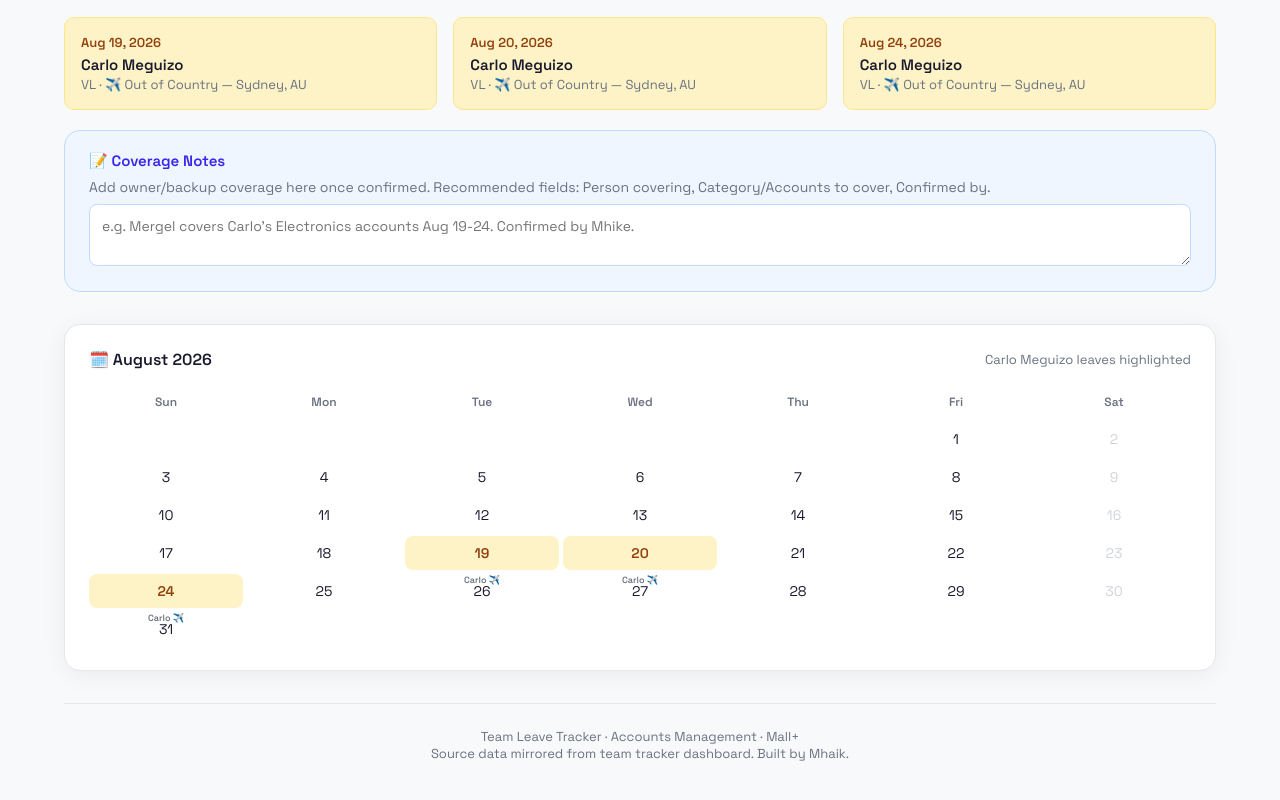
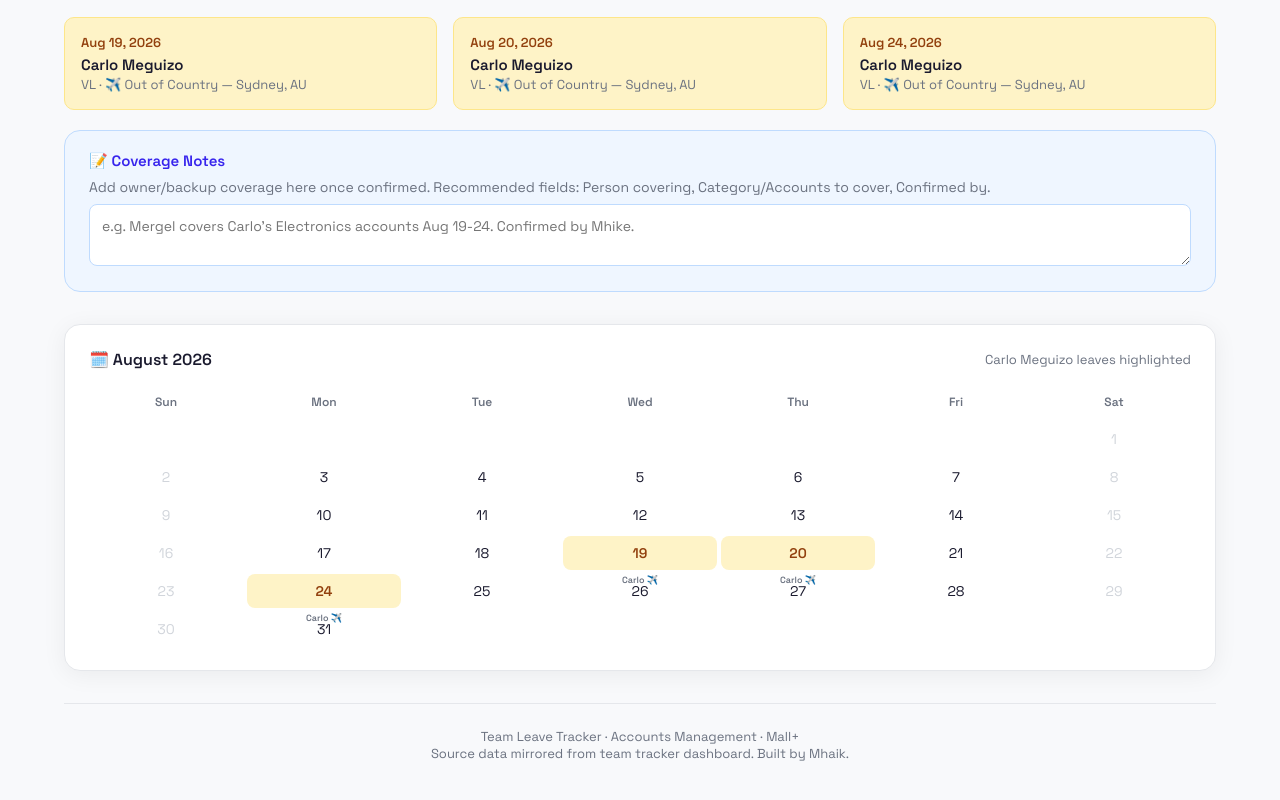
Before and after one commit to AiyeLBot/mallplus-leave-tracker, a plain HTML site: page index.html in a window 1280 px wide. Shown: the part 2316-3116 px from the top of the page. Drawn offline with Linux system fonts and the light colour scheme.

Commit message:
Fix: August 2026 calendar alignment (Aug 1 is Saturday)

```diff
--- a/index.html
+++ b/index.html
@@ -899,41 +899,42 @@
             <div class="calendar-day empty"></div>
             <div class="calendar-day empty"></div>
             <div class="calendar-day empty"></div>
-            <div class="calendar-day">1</div>
+            <div class="calendar-day empty"></div>
+            <div class="calendar-day weekend">1</div>
+
             <div class="calendar-day weekend">2</div>
-
             <div class="calendar-day">3</div>
             <div class="calendar-day">4</div>
             <div class="calendar-day">5</div>
             <div class="calendar-day">6</div>
             <div class="calendar-day">7</div>
-            <div class="calendar-day">8</div>
+            <div class="calendar-day weekend">8</div>
+
             <div class="calendar-day weekend">9</div>
-
             <div class="calendar-day">10</div>
             <div class="calendar-day">11</div>
             <div class="calendar-day">12</div>
             <div class="calendar-day">13</div>
             <div class="calendar-day">14</div>
-            <div class="calendar-day">15</div>
+            <div class="calendar-day weekend">15</div>
+
             <div class="calendar-day weekend">16</div>
-
             <div class="calendar-day">17</div>
             <div class="calendar-day">18</div>
             <div class="calendar-day leave" data-name="Carlo ✈️">19</div>
             <div class="calendar-day leave" data-name="Carlo ✈️">20</div>
             <div class="calendar-day">21</div>
-            <div class="calendar-day">22</div>
+            <div class="calendar-day weekend">22</div>
+
             <div class="calendar-day weekend">23</div>
-
             <div class="calendar-day leave" data-name="Carlo ✈️">24</div>
             <div class="calendar-day">25</div>
             <div class="calendar-day">26</div>
             <div class="calendar-day">27</div>
             <div class="calendar-day">28</div>
-            <div class="calendar-day">29</div>
+            <div class="calendar-day weekend">29</div>
+
             <div class="calendar-day weekend">30</div>
-
             <div class="calendar-day">31</div>
         </div>
     </div>
```
